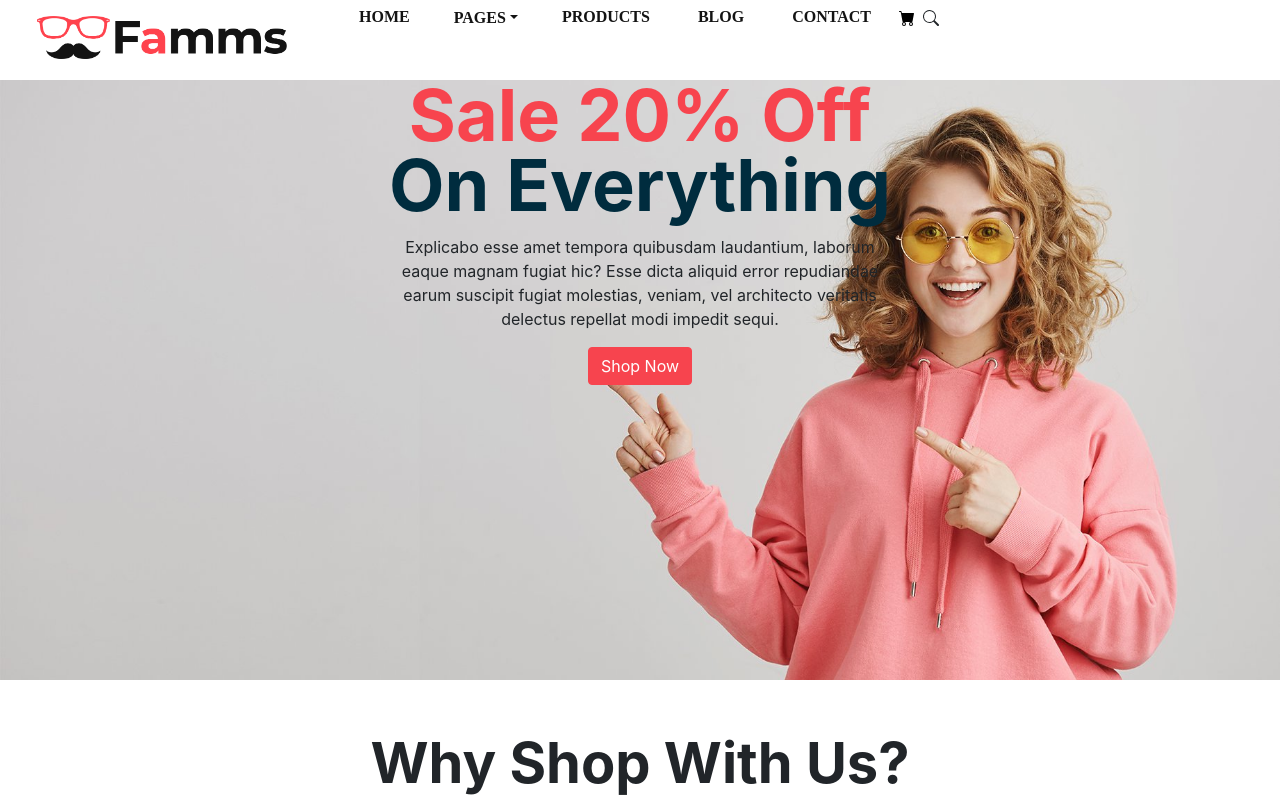
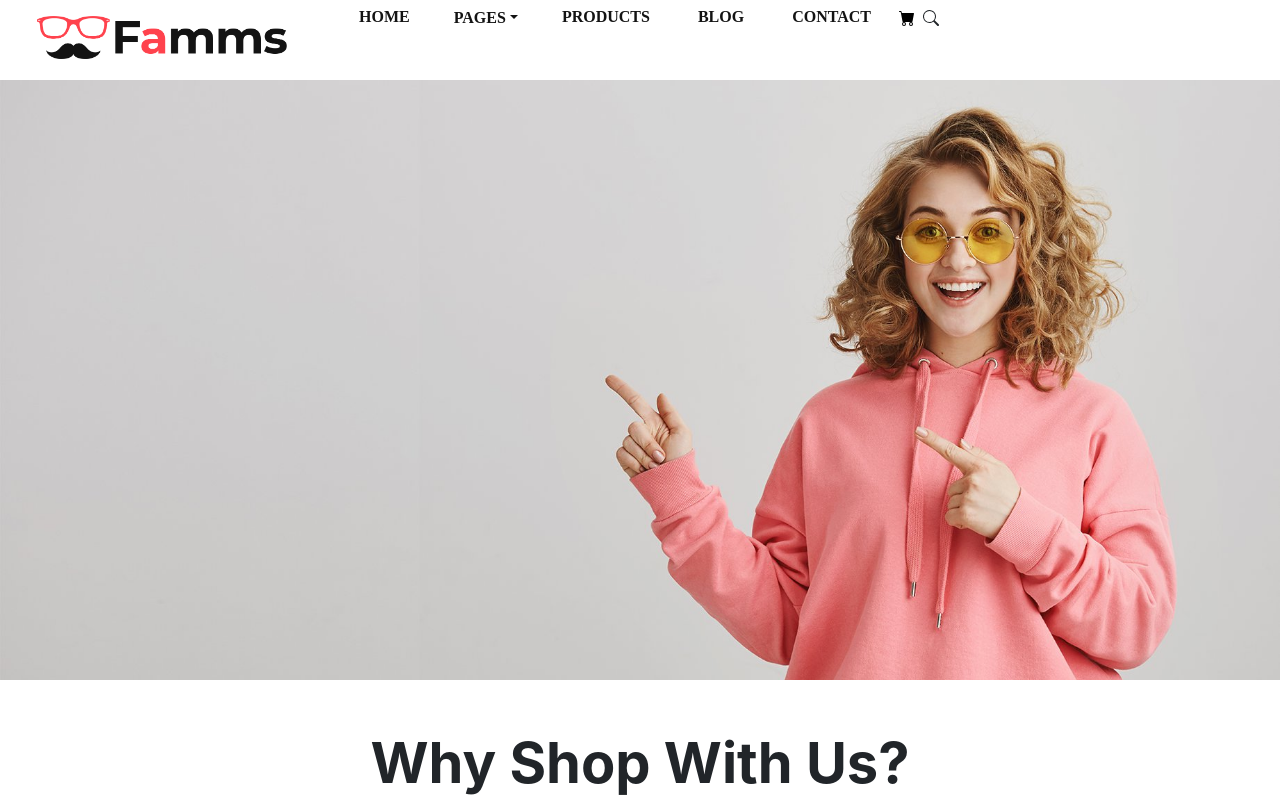
Before and after one commit to aravindd7/reactassignsub, a React (Create React App) app in the folder reactapp/: page / in a window 1280 px wide. Shown: the top 800 px of the page. Built offline with nearby package versions, Linux system fonts and the light colour scheme.

Commit message:
dataRide

```diff
--- a/reactapp/src/components/content/LandingContent.js
+++ b/reactapp/src/components/content/LandingContent.js
@@ -7,7 +7,9 @@ export default function LandingContent() {
 
     return (
         <div className="landing-box">
-       <div className="carousel slide">
+            <div className="carousel slide" dataRide="carousel">
+                <div className="carousel-inner">
+                    <div className="carousel-item">
                         <h1>
                             <span>Sale 20% Off</span>
                             <br /> On Everything
@@ -20,5 +22,7 @@ return (
                         <Button className="btn-red">Shop Now</Button>
                     </div>
                 </div>
+            </div>
+        </div>
     );
 }
```
Lines whose indentation alone changed are shown as unchanged.
